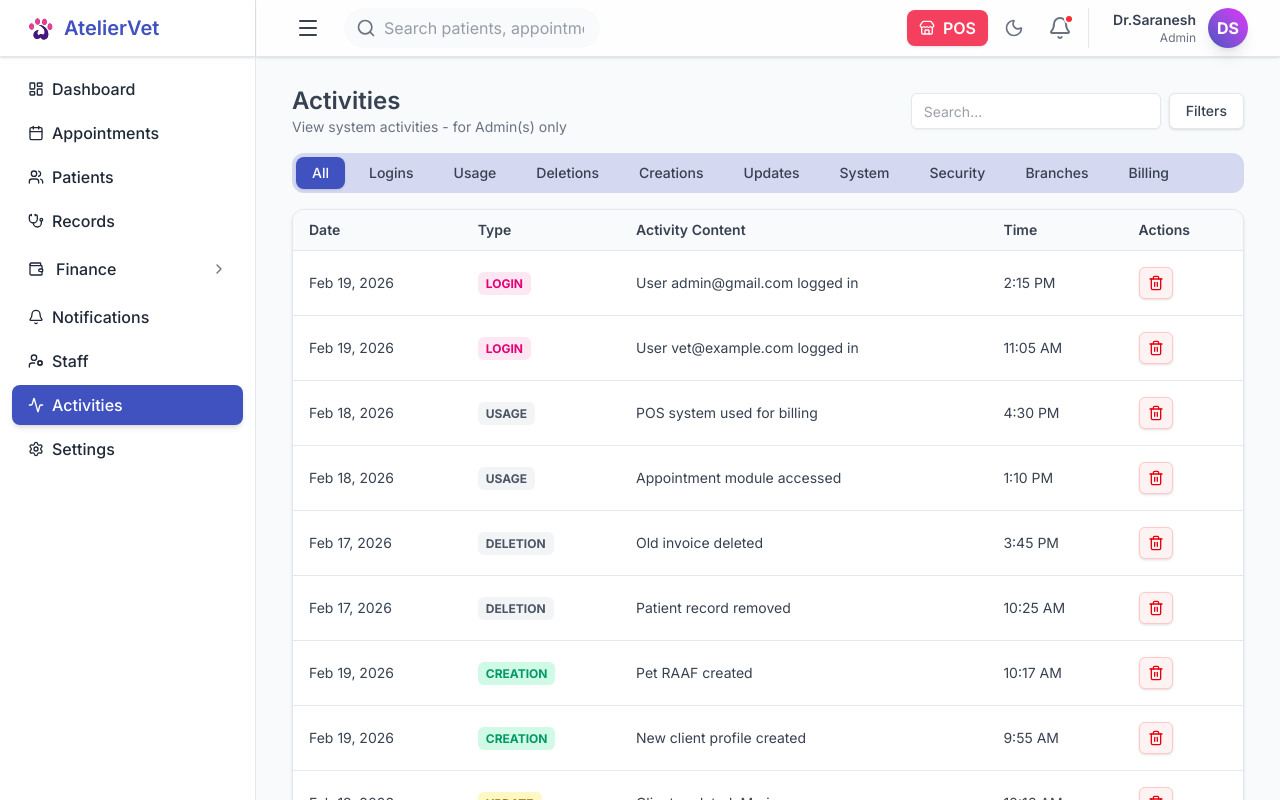
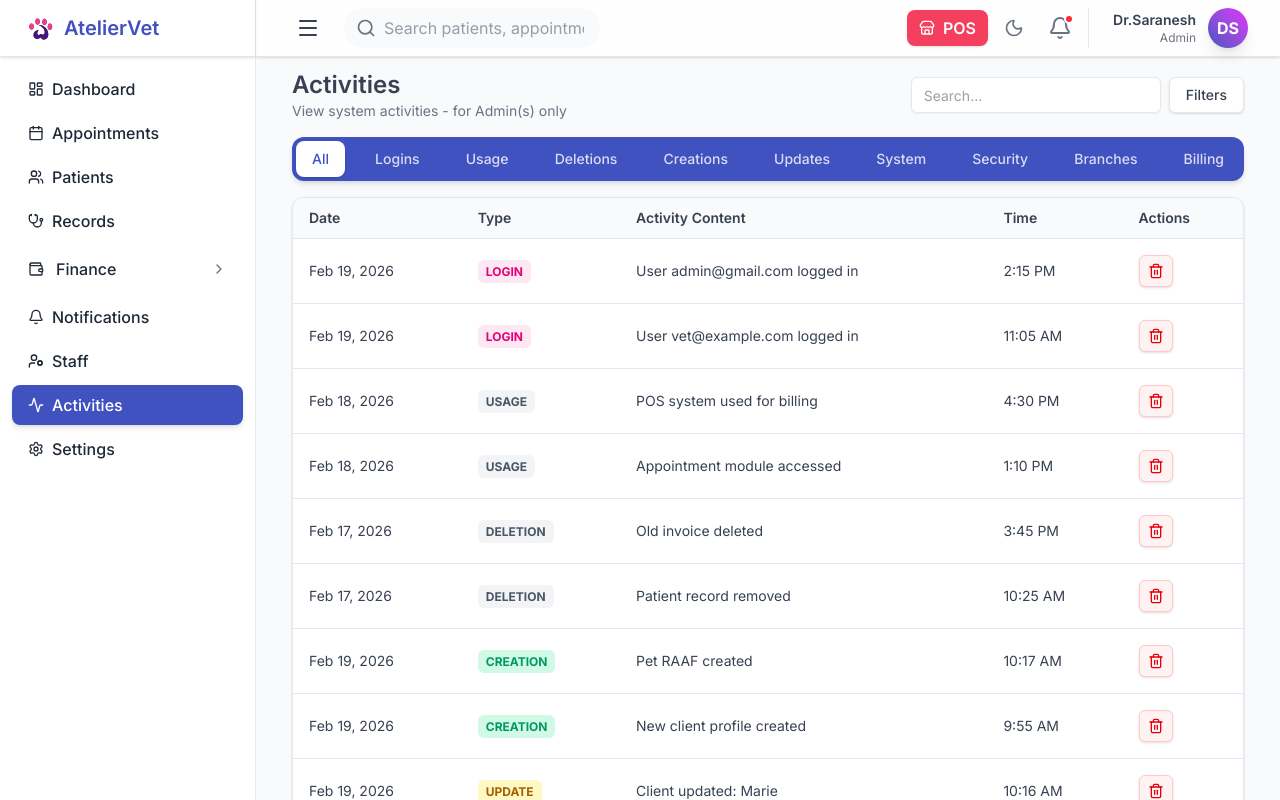
Before and after one commit to Atelier-Creation/ateliervetFE, a React (Vite) app: page /activities in a window 1280 px wide. Shown: the top 800 px of the page. Built offline with nearby package versions, Linux system fonts and the light colour scheme.

Commit message:
Activities

```diff
--- a/src/pages/Activities/Activities.jsx
+++ b/src/pages/Activities/Activities.jsx
@@ -180,7 +180,7 @@ const [filterActive, setFilterActive] = useState(false);
 const [openDelete, setOpenDelete] = useState(false);
 
   return (
-    <div className="container mx-auto p-4">
+   <div className="max-w-[1600px] mx-auto space-y-6 overflow-hidden px-4">
       <div className="space-y-4">
 
         {/* HEADER — SAME AS STAFF */}
@@ -215,13 +215,19 @@ const [openDelete, setOpenDelete] = useState(false);
           </div>
         </div>
 
-        {/* TABS */}
-<div className="w-full rounded-xl bg-[var(--dashboard-primary)]/20 p-1 overflow-x-auto">
-  <div className="flex gap-2 whitespace-nowrap">
-
+      {/* ================= RESPONSIVE TABS — DASHBOARD STYLE ================= */}
+<div className="
+bg-[var(--dashboard-primary)]
+p-1
+rounded-xl
+flex items-center justify-start md:justify-between
+gap-1
+overflow-x-auto
+shadow-md shadow-[var(--dashboard-primary)]/10
+md:w-full w-screen
+">
 {[
   "All",
-     // "Subscriptions",
   "Logins",
   "Usage",
   "Deletions",
@@ -236,20 +242,27 @@ const [openDelete, setOpenDelete] = useState(false);
 <button
 key={tab}
 onClick={() => setActiveTab(tab)}
-        className={`px-4 py-1.5 text-sm rounded-lg transition-all font-medium
+className={`
+
+flex-shrink-0   /* ⭐ VERY IMPORTANT FOR SCROLL */
+
+px-4 py-2 text-sm font-medium rounded-lg transition-all
+
 ${
 activeTab === tab
-            ? "bg-[var(--dashboard-primary)] text-white shadow"
-            : "text-[var(--dashboard-text)] hover:bg-white/40"
+? "bg-[var(--card-bg)] text-[var(--dashboard-primary)] shadow-sm"
+: "text-white/80 hover:bg-white/10"
 }
+
 `}
 >
+
 {tab}
+
 </button>
 
 ))}
 
-  </div>
 </div>
 {/* ================= MOBILE VIEW — STAFF STYLE COMPACT ================= */}
 <div className="lg:hidden space-y-3 p-3">
--- a/src/pages/Records/Records.jsx
+++ b/src/pages/Records/Records.jsx
@@ -155,8 +155,8 @@ const Records = () => {
             </div>
 
             {/* Content View */}
-            <div className="rounded-xl border border-[var(--border-color)] bg-[var(--card-bg)] shadow-sm overflow-hidden">
-                {currentView === 'list' && (
+<div className="bg-[var(--card-bg)]">
+                        {currentView === 'list' && (
                     <RecordsList records={records} searchTerm={searchTerm} />
                 )}
                 {currentView === 'types' && (
```
Lines whose indentation alone changed are shown as unchanged.
